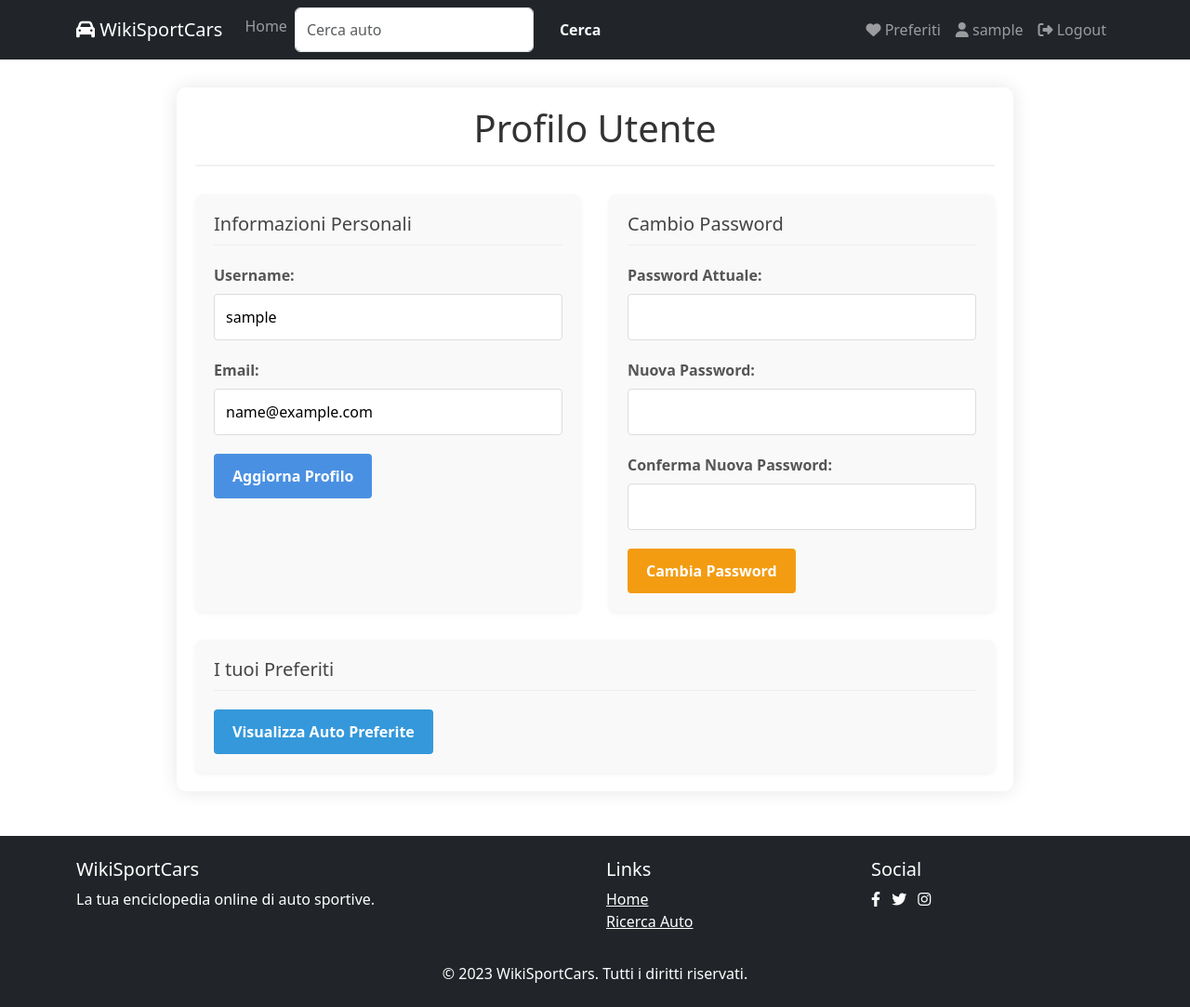
After one commit to SalvatoreCiaramidaro/progetto_fine_anno, a Flask app: page /profile in a window 1280 px wide. The commit adds this page. Shown: the whole page at 93% size. Run offline with Flask 2, Linux system fonts and the light colour scheme; the visitor is signed in with stand-in values (Sample User, id 1); data that the repository does not hold is empty.

Commit message:
aggiunta della pagina profilo utente con funzionalità di aggiornamento e cambio password, inclusi stili e script dedicati

```diff
--- /dev/null
+++ b/wikisportcars/static/css/profile.css
@@ -0,0 +1,136 @@
+.profile-container {
+    max-width: 900px;
+    margin: 30px auto;
+    padding: 20px;
+    background-color: #fff;
+    border-radius: 10px;
+    box-shadow: 0 0 20px rgba(0, 0, 0, 0.1);
+}
+
+.profile-container h1 {
+    color: #333;
+    text-align: center;
+    margin-bottom: 30px;
+    border-bottom: 2px solid #f2f2f2;
+    padding-bottom: 15px;
+}
+
+.profile-content {
+    display: flex;
+    flex-direction: column;
+    gap: 30px;
+}
+
+.profile-section {
+    background-color: #f9f9f9;
+    padding: 20px;
+    border-radius: 8px;
+    box-shadow: 0 2px 5px rgba(0, 0, 0, 0.05);
+}
+
+.profile-section h2 {
+    color: #444;
+    font-size: 20px;
+    margin-bottom: 20px;
+    border-bottom: 1px solid #eee;
+    padding-bottom: 10px;
+}
+
+.form-group {
+    margin-bottom: 20px;
+}
+
+.form-group label {
+    display: block;
+    margin-bottom: 8px;
+    font-weight: bold;
+    color: #555;
+}
+
+.form-group input {
+    width: 100%;
+    padding: 12px;
+    border: 1px solid #ddd;
+    border-radius: 4px;
+    font-size: 16px;
+    transition: border-color 0.3s;
+}
+
+.form-group input:focus {
+    border-color: #4a90e2;
+    outline: none;
+    box-shadow: 0 0 5px rgba(74, 144, 226, 0.3);
+}
+
+.btn {
+    padding: 12px 20px;
+    border: none;
+    border-radius: 4px;
+    cursor: pointer;
+    font-size: 16px;
+    font-weight: bold;
+    transition: background-color 0.3s, transform 0.2s;
+}
+
+.btn:hover {
+    transform: translateY(-2px);
+}
+
+.btn-primary {
+    background-color: #4a90e2;
+    color: white;
+}
+
+.btn-primary:hover {
+    background-color: #3a80d2;
+}
+
+.btn-warning {
+    background-color: #f39c12;
+    color: white;
+}
+
+.btn-warning:hover {
+    background-color: #e67e22;
+}
+
+.btn-info {
+    background-color: #3498db;
+    color: white;
+    display: inline-block;
+    text-decoration: none;
+}
+
+.btn-info:hover {
+    background-color: #2980b9;
+}
+
+.alert {
+    padding: 15px;
+    margin-top: 15px;
+    border-radius: 4px;
+}
+
+.alert-success {
+    background-color: #dff0d8;
+    border: 1px solid #d6e9c6;
+    color: #3c763d;
+}
+
+.alert-danger {
+    background-color: #f2dede;
+    border: 1px solid #ebccd1;
+    color: #a94442;
+}
+
+@media (min-width: 768px) {
+    .profile-content {
+        flex-direction: row;
+        flex-wrap: wrap;
+    }
+
+    .profile-section {
+        flex: 1 1 45%;
+        min-width: 300px;
+    }
+}
--- /dev/null
+++ b/wikisportcars/static/js/profile.js
@@ -0,0 +1,108 @@
+document.addEventListener('DOMContentLoaded', function() {
+    // Form per l'aggiornamento del profilo
+    const profileForm = document.getElementById('profileForm');
+    const profileResult = document.getElementById('profileResult');
+
+    // Form per il cambio password
+    const passwordForm = document.getElementById('passwordForm');
+    const passwordResult = document.getElementById('passwordResult');
+
+    // Gestione aggiornamento profilo
+    if (profileForm) {
+        profileForm.addEventListener('submit', function(e) {
+            e.preventDefault();
+
+            // Raccogli i dati del form
+            const formData = new FormData(profileForm);
+
+            // Invia la richiesta AJAX
+            fetch('/profile', {
+                method: 'POST',
+                body: formData,
+                headers: {
+                    'X-Requested-With': 'XMLHttpRequest'
+                }
+            })
+            .then(response => response.json())
+            .then(data => {
+                // Mostra il risultato
+                profileResult.style.display = 'block';
+
+                if (data.success) {
+                    profileResult.className = 'alert alert-success';
+                    profileResult.textContent = data.message;
+                } else {
+                    profileResult.className = 'alert alert-danger';
+                    profileResult.textContent = data.message;
+                }
+
+                // Nascondi il messaggio dopo 5 secondi
+                setTimeout(function() {
+                    profileResult.style.display = 'none';
+                }, 5000);
+            })
+            .catch(error => {
+                console.error('Errore:', error);
+                profileResult.className = 'alert alert-danger';
+                profileResult.textContent = 'Si è verificato un errore durante l\'aggiornamento del profilo.';
+                profileResult.style.display = 'block';
+            });
+        });
+    }
+
+    // Gestione cambio password
+    if (passwordForm) {
+        passwordForm.addEventListener('submit', function(e) {
+            e.preventDefault();
+
+            // Verifica che la nuova password e la conferma corrispondano
+            const newPassword = document.getElementById('new_password').value;
+            const confirmPassword = document.getElementById('confirm_password').value;
+
+            if (newPassword !== confirmPassword) {
+                passwordResult.className = 'alert alert-danger';
+                passwordResult.textContent = 'La nuova password e la conferma non corrispondono';
+                passwordResult.style.display = 'block';
+                return;
+            }
+
+            // Raccogli i dati del form
+            const formData = new FormData(passwordForm);
+
+            // Invia la richiesta AJAX
+            fetch('/change_password', {
+                method: 'POST',
+                body: formData,
+                headers: {
+                    'X-Requested-With': 'XMLHttpRequest'
+                }
+            })
+            .then(response => response.json())
+            .then(data => {
+                // Mostra il risultato
+                passwordResult.style.display = 'block';
+
+                if (data.success) {
+                    passwordResult.className = 'alert alert-success';
+                    passwordResult.textContent = data.message;
+                    // Reset del form se il cambio è avvenuto con successo
+                    passwordForm.reset();
+                } else {
+                    passwordResult.className = 'alert alert-danger';
+                    passwordResult.textContent = data.message;
+                }
+
+                // Nascondi il messaggio dopo 5 secondi
+                setTimeout(function() {
+                    passwordResult.style.display = 'none';
+                }, 5000);
+            })
+            .catch(error => {
+                console.error('Errore:', error);
+                passwordResult.className = 'alert alert-danger';
+                passwordResult.textContent = 'Si è verificato un errore durante il cambio password.';
+                passwordResult.style.display = 'block';
+            });
+        });
+    }
+});
--- /dev/null
+++ b/wikisportcars/templates/base.html
@@ -0,0 +1,134 @@
+<!DOCTYPE html>
+<html lang="it">
+<head>
+    <meta charset="UTF-8">
+    <meta name="viewport" content="width=device-width, initial-scale=1.0">
+    <title>{% block title %}WikiSportCars{% endblock %}</title>
+
+    <!-- Bootstrap CSS -->
+    <link href="https://cdn.jsdelivr.net/npm/bootstrap@5.3.0/dist/css/bootstrap.min.css" rel="stylesheet">
+
+    <!-- Font Awesome -->
+    <link rel="stylesheet" href="https://cdnjs.cloudflare.com/ajax/libs/font-awesome/6.4.0/css/all.min.css">
+
+    <!-- CSS principale del sito -->
+    <link rel="stylesheet" href="{{ url_for('static', filename='css/style.css') }}">
+
+    {% block styles %}{% endblock %}
+</head>
+<body>
+    <!-- Navbar -->
+    <nav class="navbar navbar-expand-lg navbar-dark bg-dark">
+        <div class="container">
+            <a class="navbar-brand" href="{{ url_for('index') }}">
+                <i class="fas fa-car"></i> WikiSportCars
+            </a>
+            <button class="navbar-toggler" type="button" data-bs-toggle="collapse" data-bs-target="#navbarNav">
+                <span class="navbar-toggler-icon"></span>
+            </button>
+            <div class="collapse navbar-collapse" id="navbarNav">
+                <ul class="navbar-nav me-auto">
+                    <li class="nav-item">
+                        <a class="nav-link" href="{{ url_for('index') }}">Home</a>
+                    </li>
+                    <li class="nav-item">
+                        <form class="d-flex" action="{{ url_for('search') }}" method="get">
+                            <input class="form-control me-2" type="search" name="query" placeholder="Cerca auto" aria-label="Search">
+                            <button class="btn btn-outline-light" type="submit">Cerca</button>
+                        </form>
+                    </li>
+                </ul>
+
+                <ul class="navbar-nav">
+                    {% if current_user.is_authenticated %}
+                    <li class="nav-item">
+                        <a class="nav-link" href="{{ url_for('favorites') }}">
+                            <i class="fas fa-heart"></i> Preferiti
+                        </a>
+                    </li>
+                    <li class="nav-item">
+                        <a class="nav-link" href="{{ url_for('profile') }}">
+                            <i class="fas fa-user"></i> {{ current_user.username }}
+                        </a>
+                    </li>
+                    <li class="nav-item">
+                        <a class="nav-link" href="{{ url_for('logout') }}">
+                            <i class="fas fa-sign-out-alt"></i> Logout
+                        </a>
+                    </li>
+                    {% else %}
+                    <li class="nav-item">
+                        <a class="nav-link" href="{{ url_for('login') }}">
+                            <i class="fas fa-sign-in-alt"></i> Login
+                        </a>
+                    </li>
+                    <li class="nav-item">
+                        <a class="nav-link" href="{{ url_for('register') }}">
+                            <i class="fas fa-user-plus"></i> Registrati
+                        </a>
+                    </li>
+                    {% endif %}
+                </ul>
+            </div>
+        </div>
+    </nav>
+
+    <!-- Flash Messages -->
+    <div class="container mt-3">
+        {% with messages = get_flashed_messages(with_categories=true) %}
+            {% if messages %}
+                {% for category, message in messages %}
+                    <div class="alert alert-{{ category }}">
+                        {{ message }}
+                    </div>
+                {% endfor %}
+            {% endif %}
+        {% endwith %}
+    </div>
+
+    <!-- Contenuto principale -->
+    <main class="container mt-4">
+        {% block content %}{% endblock %}
+    </main>
+
+    <!-- Footer -->
+    <footer class="bg-dark text-white mt-5 py-4">
+        <div class="container">
+            <div class="row">
+                <div class="col-md-6">
+                    <h5>WikiSportCars</h5>
+                    <p>La tua enciclopedia online di auto sportive.</p>
+                </div>
+                <div class="col-md-3">
+                    <h5>Links</h5>
+                    <ul class="list-unstyled">
+                        <li><a href="{{ url_for('index') }}" class="text-white">Home</a></li>
+                        <li><a href="{{ url_for('search') }}?query=" class="text-white">Ricerca Auto</a></li>
+                    </ul>
+                </div>
+                <div class="col-md-3">
+                    <h5>Social</h5>
+                    <div class="social-icons">
+                        <a href="#" class="text-white me-2"><i class="fab fa-facebook-f"></i></a>
+                        <a href="#" class="text-white me-2"><i class="fab fa-twitter"></i></a>
+                        <a href="#" class="text-white me-2"><i class="fab fa-instagram"></i></a>
+                    </div>
+                </div>
+            </div>
+            <div class="row mt-3">
+                <div class="col-12 text-center">
+                    <p class="mb-0">&copy; 2023 WikiSportCars. Tutti i diritti riservati.</p>
+                </div>
+            </div>
+        </div>
+    </footer>
+
+    <!-- Bootstrap Bundle con Popper -->
+    <script src="https://cdn.jsdelivr.net/npm/bootstrap@5.3.0/dist/js/bootstrap.bundle.min.js"></script>
+
+    <!-- Script principale del sito -->
+    <script src="{{ url_for('static', filename='js/main.js') }}"></script>
+
+    {% block scripts %}{% endblock %}
+</body>
+</html>
--- a/wikisportcars/templates/index.html
+++ b/wikisportcars/templates/index.html
@@ -32,6 +32,7 @@
                         <a href="{{ url_for('favorites') }}">Preferiti</a>
                         {% if current_user.is_authenticated %}
                             <a href="{{ url_for('logout') }}">Logout</a>
+                            <a href="{{ url_for('profile') }}">Profilo</a>
                         {% else %}
                             <a href="{{ url_for('login', next=request.path) }}">Login</a>
                             <a href="{{ url_for('register') }}">Registrati</a>
--- /dev/null
+++ b/wikisportcars/templates/profile.html
@@ -0,0 +1,59 @@
+{% extends 'base.html' %}
+
+{% block title %}Profilo Utente{% endblock %}
+
+{% block content %}
+<div class="profile-container">
+    <h1>Profilo Utente</h1>
+    <div class="profile-content">
+        <div class="profile-section">
+            <h2>Informazioni Personali</h2>
+            <form id="profileForm" method="POST">
+                <div class="form-group">
+                    <label for="username">Username:</label>
+                    <input type="text" id="username" name="username" value="{{ user.username }}" required>
+                </div>
+                <div class="form-group">
+                    <label for="email">Email:</label>
+                    <input type="email" id="email" name="email" value="{{ user.email }}" required>
+                </div>
+                <button type="submit" class="btn btn-primary">Aggiorna Profilo</button>
+            </form>
+            <div id="profileResult" class="alert" style="display: none;"></div>
+        </div>
+
+        <div class="profile-section">
+            <h2>Cambio Password</h2>
+            <form id="passwordForm" action="{{ url_for('change_password') }}" method="POST">
+                <div class="form-group">
+                    <label for="current_password">Password Attuale:</label>
+                    <input type="password" id="current_password" name="current_password" required>
+                </div>
+                <div class="form-group">
+                    <label for="new_password">Nuova Password:</label>
+                    <input type="password" id="new_password" name="new_password" required>
+                </div>
+                <div class="form-group">
+                    <label for="confirm_password">Conferma Nuova Password:</label>
+                    <input type="password" id="confirm_password" name="confirm_password" required>
+                </div>
+                <button type="submit" class="btn btn-warning">Cambia Password</button>
+            </form>
+            <div id="passwordResult" class="alert" style="display: none;"></div>
+        </div>
+
+        <div class="profile-section">
+            <h2>I tuoi Preferiti</h2>
+            <a href="{{ url_for('favorites') }}" class="btn btn-info">Visualizza Auto Preferite</a>
+        </div>
+    </div>
+</div>
+{% endblock %}
+
+{% block styles %}
+<link rel="stylesheet" href="{{ url_for('static', filename='css/profile.css') }}">
+{% endblock %}
+
+{% block scripts %}
+<script src="{{ url_for('static', filename='js/profile.js') }}"></script>
+{% endblock %}
```
Also changed, not shown: wikisportcars/static/js/main.js (added, +37 -0 lines).
